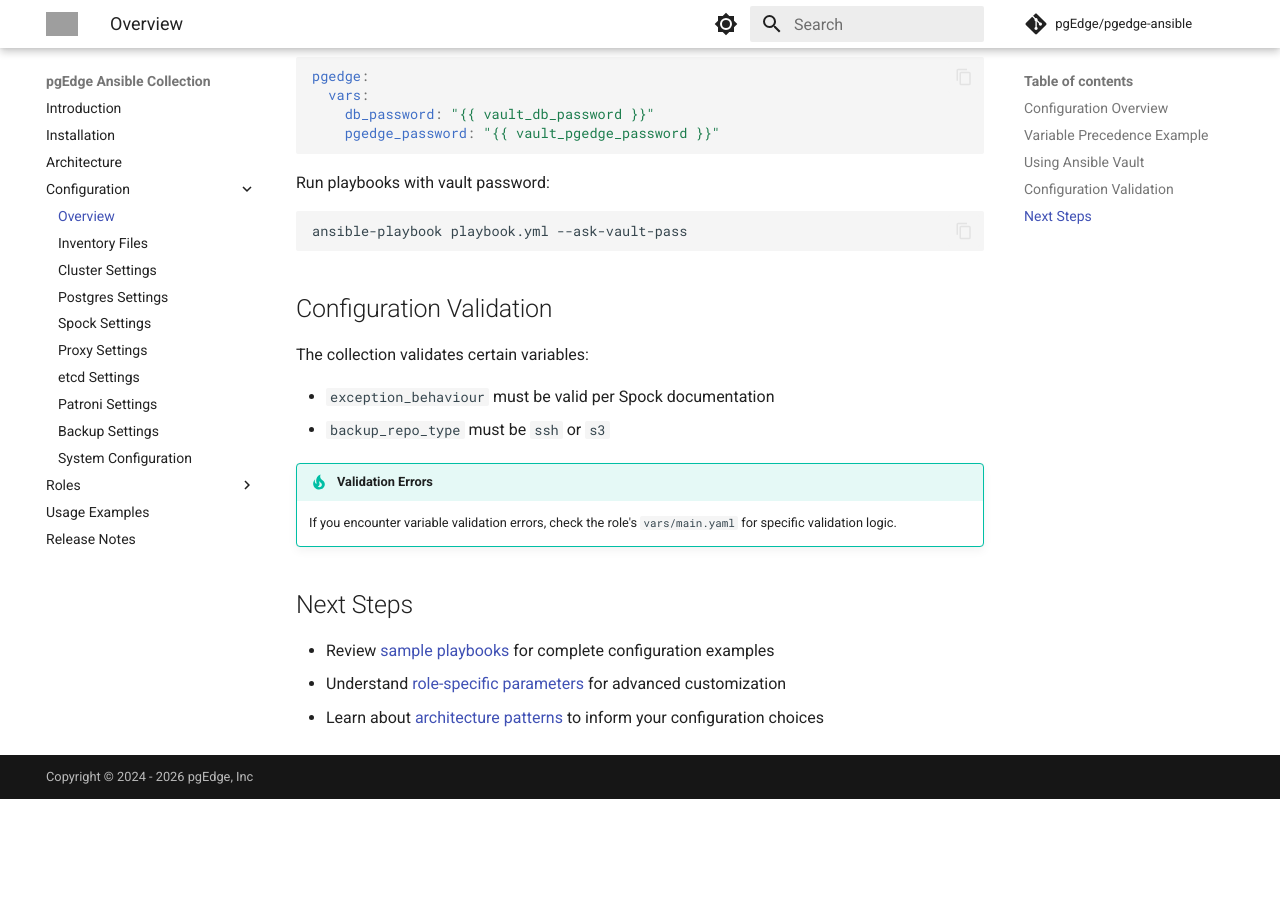
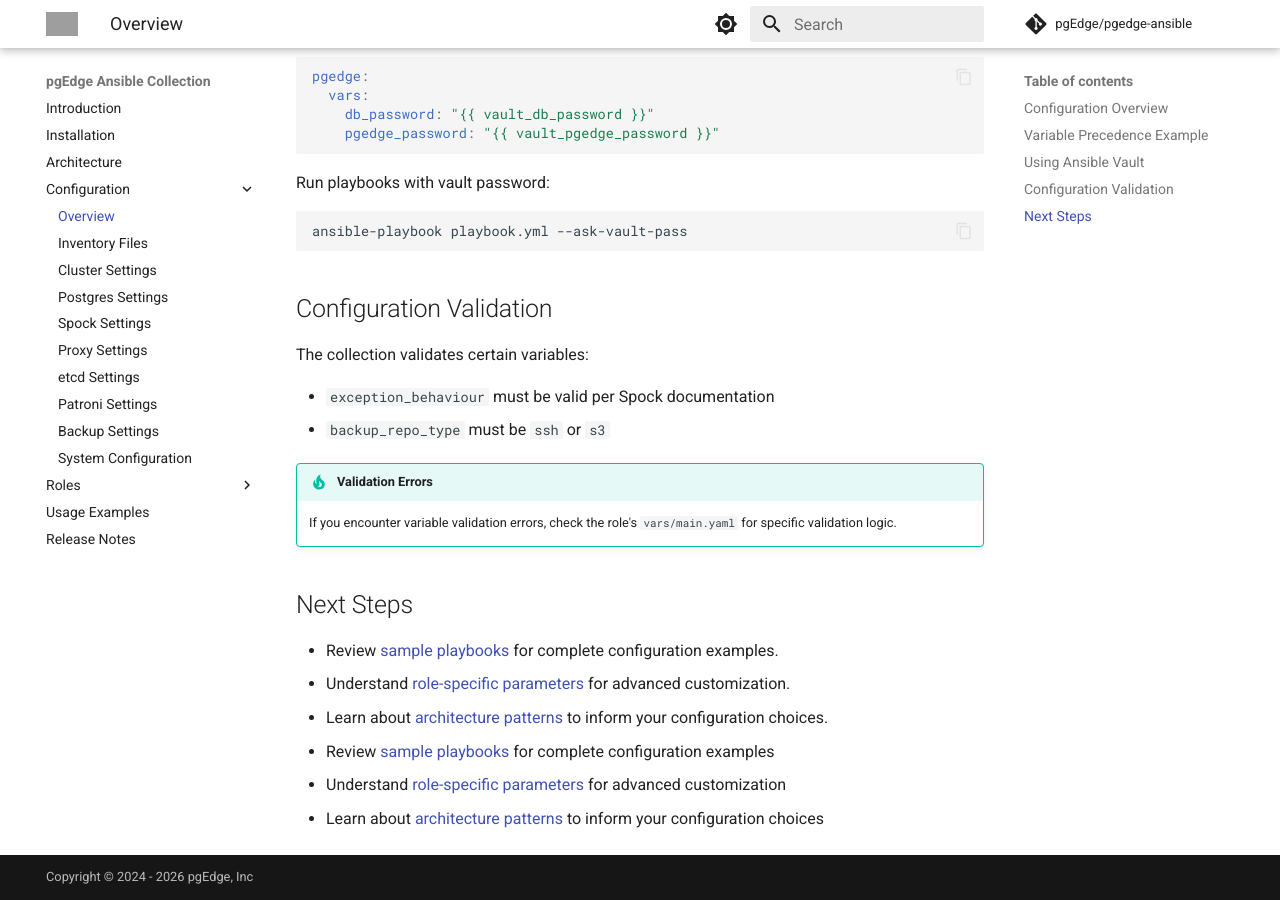
Before and after one commit to pgEdge/pgedge-ansible, an MkDocs documentation site: the page built from docs/configuration/index.md, in a window 1280 px wide and 900 px high, scrolled down 1701 px. Built offline with MkDocs 1.6.1 and Material for MkDocs 9.7.7, drawn with Linux system fonts in a browser that asks for light colours; comment, search, counter and statistics services are not loaded; before the commit the page ends 2500 px from its top, so only the background shows below that; grey boxes are pictures that could not be loaded.

Commit message:
Update docs/configuration/index.md
Co-authored-by: susan-pgedge <130390403+susan-pgedge@users.noreply.github.com>

```diff
--- a/docs/configuration/index.md
+++ b/docs/configuration/index.md
@@ -90,6 +90,9 @@
 
 ## Next Steps
 
+- Review [sample playbooks](usage.md) for complete configuration examples.
+- Understand [role-specific parameters](roles/index.md) for advanced customization.
+- Learn about [architecture patterns](architecture.md) to inform your configuration choices.
 - Review [sample playbooks](usage.md) for complete configuration examples
 - Understand [role-specific parameters](roles/index.md) for advanced customization
 - Learn about [architecture patterns](architecture.md) to inform your configuration choices
```
